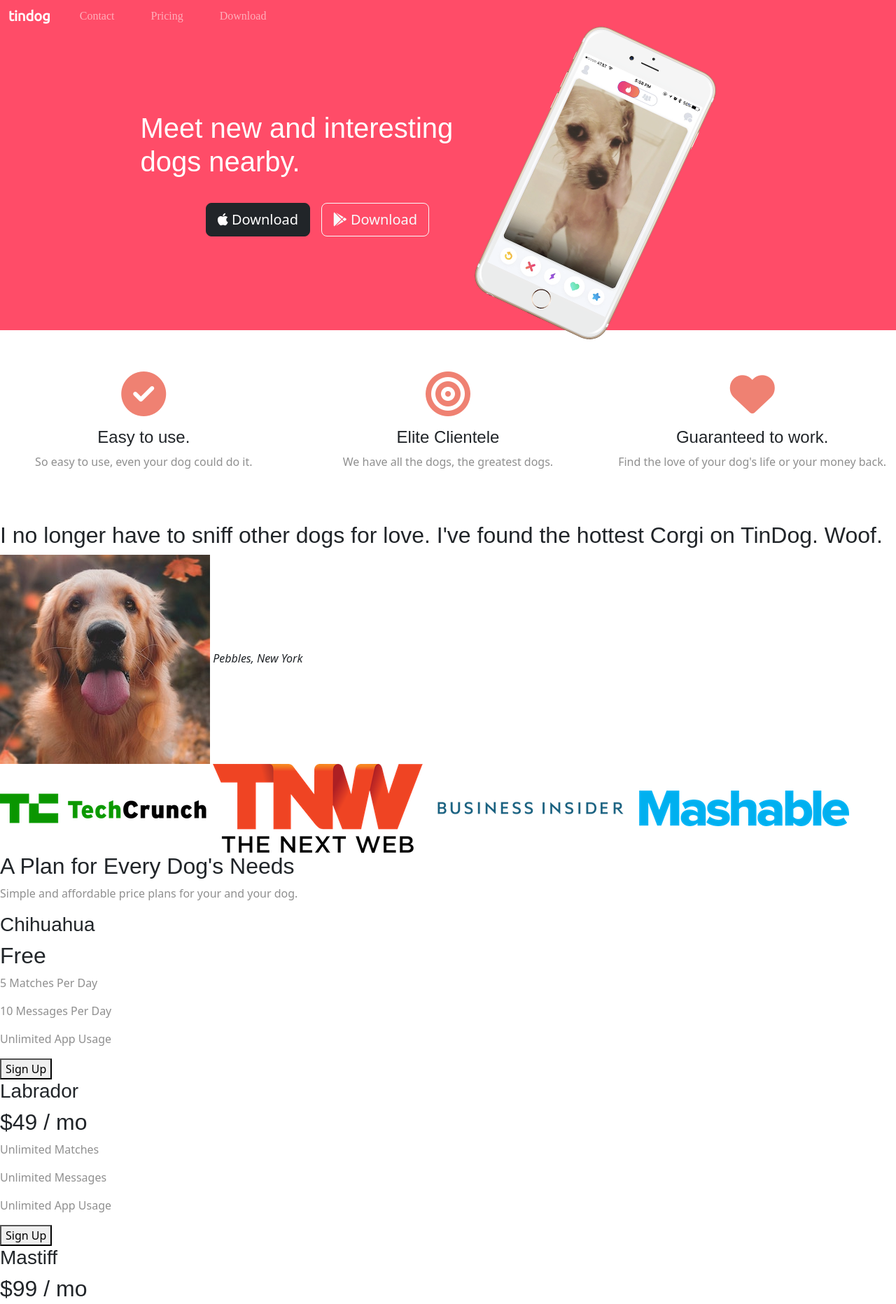
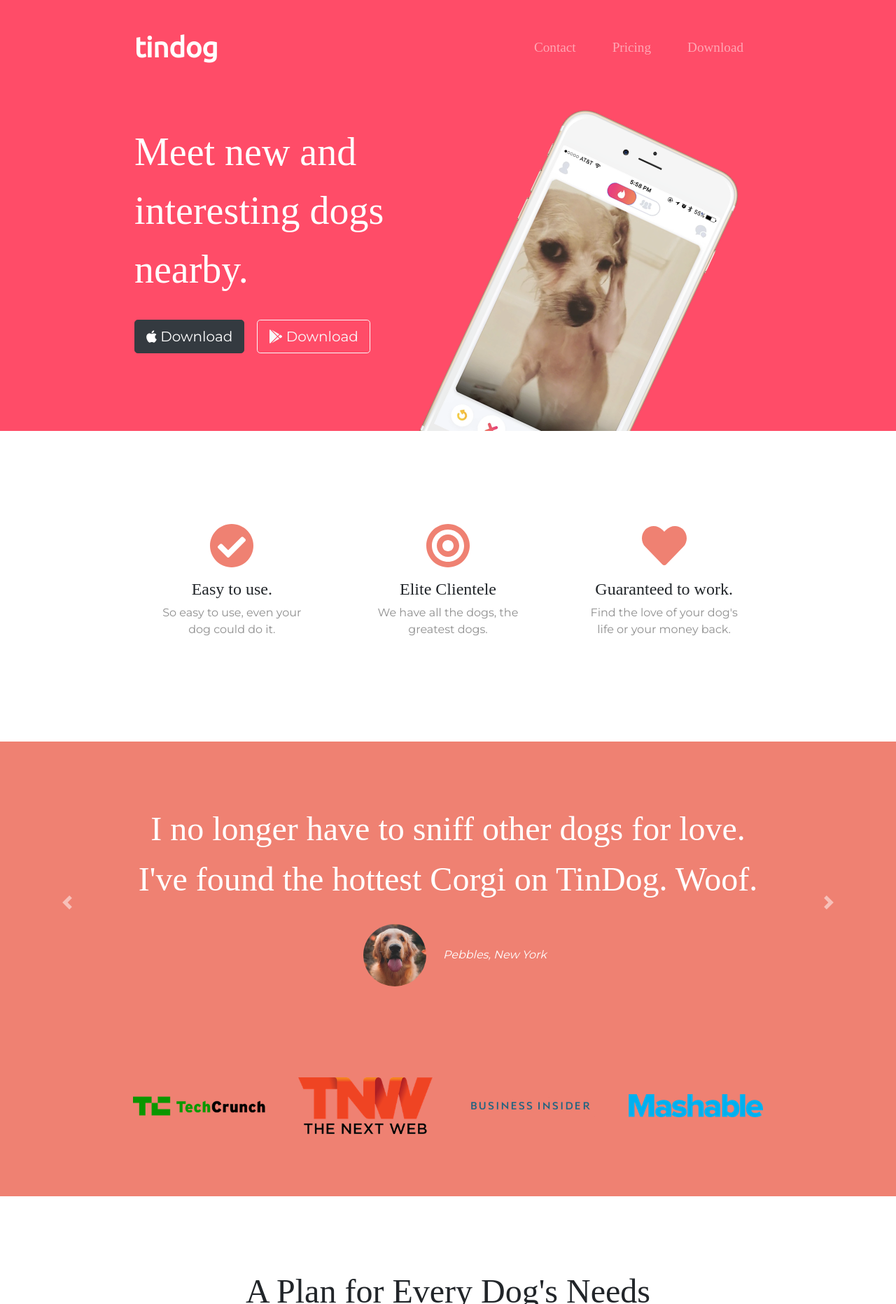
Before and after one commit to jasonnmnd/tindog, a plain HTML site: page index.html in a window 1280 px wide. Shown: the part 5-1869 px from the top of the page at 70% size. Drawn offline with nearby package versions, Linux system fonts and the light colour scheme.

Commit message:
rest of tindog website

```diff
--- a/css/styles.css
+++ b/css/styles.css
@@ -1,62 +1,60 @@
+
 body {
     font-family: "Montserrat";
     text-align: center;
   }
-#title {
-    background-color: #ff4c68;
-    color: #fff;
-    text-align: left;
-}
 
-h1 {
-    font-size: 3rem;
-    line-height: 1.5;
-    font-weight: bolder;
-}
-
-h3 {
-    font-size: 1.5rem;
-    font-weight: 500px;
+  h1, h2, h3, h4, h5, h6 {
+    font-family: "Montserrat-Bold";
   }
 
   p {
     color: #8f8f8f;
   }
 
-h1, h2, h3, h4, h5, h6 {
-    font-family: 'Montserrat-Bold', sans-serif;
+  /* Headings */
+
+  .big-heading {
+    font-family: "Montserrat-Black";
+    font-size: 3.5rem;
+    line-height: 1.5;
   }
 
-.container-fluid{
-    padding: 0% 15%;
+  .section-heading {
+    font-size: 3rem;
+    line-height: 1.5;
   }
 
-.center-buttons {
-    display: flex;
-    flex-direction: row;
-    align-items: center;
-    justify-content: center;
-}
-.center-row {
-    display: flex;
-    flex-direction: row;
-    align-items: center;
-    justify-content: center;
-    padding-left: 15%;
+  /* Containers */
+
+  .container-fluid{
+    padding: 7% 15%;
   }
 
-/* Nav Bar */
+  /* Sections */
+
+  .colored-section {
+    background-color: #ff4c68;
+    color: #fff;
+  }
+
+  .white-section {
+    background-color: #fff;
+  }
+
+  /* Navigation Bar */
+
+  .navbar {
+    padding: 0 0 4.5rem;
+  }
+
   .navbar-brand {
     font-family: "Ubuntu";
     font-size: 2.5rem;
     font-weight: bold;
   }
 
-.navbar {
-    padding-bottom: 4.5rem;
-}
-
-.nav-item{
+  .nav-item {
     padding: 0 18px;
   }
 
@@ -65,31 +63,34 @@ h1, h2, h3, h4, h5, h6 {
     font-family: "Montserrat-Light";
   }
 
+  /* Buttons */
+
   .download-button {
     margin: 5% 3% 5% 0;
   }
 
+  /* Title Section */
+
+  #title {
+    background-color: #ff4c68;
+    color: #fff;
+    text-align: left;
+  }
+
+  #title .container-fluid {
+    padding: 3% 15% 7%;
+  }
+
   /* Title Image */
+
   .title-image {
-    width:40%;
+    width: 60%;
     transform: rotate(25deg);
-    /* position: absolute; */
+    position: absolute;
     right: 30%;
   }
 
-/* Features */
-.white-section {
-    background-color: #fff;
-}
-
-.feature-box {
-    padding: 4.5%;
-    /* display: flex;
-    flex-direction: column; */
-    /* align-items: center; */
-    /* justify-content: center; */
-    text-align: center;
-}
+  /* Features Section */
 
   #features {
     position: relative;
@@ -97,6 +98,10 @@ h1, h2, h3, h4, h5, h6 {
 
   .feature-title {
     font-size: 1.5rem;
+  }
+
+  .feature-box {
+    padding: 4.5%;
   }
 
   .icon {
@@ -107,3 +112,68 @@ h1, h2, h3, h4, h5, h6 {
   .icon:hover {
     color: #ff4c68;
   }
+
+  /* Testimonial Section */
+
+  #testimonials {
+    background-color: #ef8172;
+  }
+
+  .testimonial-text {
+    font-size: 3rem;
+    line-height: 1.5;
+  }
+
+  .testimonial-image {
+    width: 10%;
+    border-radius: 100%;
+    margin: 20px;
+  }
+
+
+  #press {
+    background-color: #ef8172;
+    padding-bottom: 3%;
+  }
+
+  .press-logo {
+    width: 15%;
+    margin: 20px 20px 50px;
+  }
+
+  /* Pricing Section */
+
+  #pricing {
+    padding: 100px;
+  }
+
+  .price-text {
+    font-size: 3rem;
+    line-height: 1.5;
+  }
+
+  .pricing-column {
+    padding: 3% 2%;
+  }
+
+  /* CTA Section */
+
+
+  /* Footer Section */
+
+
+  .social-icon {
+    margin: 20px 10px;
+  }
+
+  @media (max-width: 1028px) {
+
+    #title {
+      text-align: center;
+    }
+
+    .title-image {
+      position: static;
+      transform: rotate(0);
+    }
+  }
--- a/index.html
+++ b/index.html
@@ -4,16 +4,27 @@
 <head>
   <meta charset="utf-8">
   <title>TinDog</title>
-  <link href="https://fonts.googleapis.com/css2?family=Montserrat&family=Ubuntu&display=swap" rel="stylesheet">
+
+  <!-- Google Fonts -->
+  <link href="https://fonts.googleapis.com/css?family=Montserrat|Ubuntu" rel="stylesheet">
+
+  <!-- CSS Stylesheets -->
+  <link rel="stylesheet" href="https://maxcdn.bootstrapcdn.com/bootstrap/4.0.0/css/bootstrap.min.css" integrity="sha384-Gn5384xqQ1aoWXA+058RXPxPg6fy4IWvTNh0E263XmFcJlSAwiGgFAW/dAiS6JXm" crossorigin="anonymous">
   <link rel="stylesheet" href="css/styles.css">
-  <link href="https://cdn.jsdelivr.net/npm/bootstrap@5.2.0/dist/css/bootstrap.min.css" rel="stylesheet" integrity="sha384-gH2yIJqKdNHPEq0n4Mqa/HGKIhSkIHeL5AyhkYV8i59U5AR6csBvApHHNl/vI1Bx" crossorigin="anonymous">
-  <script src="https://cdn.jsdelivr.net/npm/bootstrap@5.2.0/dist/js/bootstrap.bundle.min.js" integrity="sha384-A3rJD856KowSb7dwlZdYEkO39Gagi7vIsF0jrRAoQmDKKtQBHUuLZ9AsSv4jD4Xa" crossorigin="anonymous"></script>
-  <script src="https://kit.fontawesome.com/32c084315d.js" crossorigin="anonymous"></script>
+
+  <!-- Font Awesome -->
+  <script defer src="https://use.fontawesome.com/releases/v5.0.7/js/all.js"></script>
+
+  <!-- Bootstrap Scripts -->
+  <script src="https://code.jquery.com/jquery-3.2.1.slim.min.js" integrity="sha384-KJ3o2DKtIkvYIK3UENzmM7KCkRr/rE9/Qpg6aAZGJwFDMVNA/GpGFF93hXpG5KkN" crossorigin="anonymous"></script>
+  <script src="https://cdnjs.cloudflare.com/ajax/libs/popper.js/1.12.9/umd/popper.min.js" integrity="sha384-ApNbgh9B+Y1QKtv3Rn7W3mgPxhU9K/ScQsAP7hUibX39j7fakFPskvXusvfa0b4Q" crossorigin="anonymous"></script>
+  <script src="https://maxcdn.bootstrapcdn.com/bootstrap/4.0.0/js/bootstrap.min.js" integrity="sha384-JZR6Spejh4U02d8jOt6vLEHfe/JQGiRRSQQxSfFWpi1MquVdAyjUar5+76PVCmYl" crossorigin="anonymous"></script>
 </head>
 
 <body>
 
-  <section id="title">
+  <section class="colored-section" id="title">
+
     <div class="container-fluid">
 
       <!-- Nav Bar -->
@@ -46,46 +57,18 @@
 
       <!-- Title -->
 
-      <div class="row center-row">
+      <div class="row">
+
         <div class="col-lg-6">
           <h1 class="big-heading">Meet new and interesting dogs nearby.</h1>
-          <div class="center-buttons">
           <button type="button" class="btn btn-dark btn-lg download-button"><i class="fab fa-apple"></i> Download</button>
           <button type="button" class="btn btn-outline-light btn-lg download-button"><i class="fab fa-google-play"></i> Download</button>
-          </div>
         </div>
 
         <div class="col-lg-6">
           <img class="title-image" src="images/iphone6.png" alt="iphone-mockup">
         </div>
-      </div>
 
-    </div>
-  </section>
-
-
-  <!-- Features -->
-
-  <section id="white-section features">
-
-    <div class="row">
-
-      <div class="feature-box col-md-4">
-        <i class="icon fa-solid fa-circle-check fa-4x"></i>
-        <h3 class="feature-title">Easy to use.</h3>
-        <p>So easy to use, even your dog could do it.</p>
-      </div>
-
-      <div class="feature-box col-md-4">
-        <i class="icon fa-solid fa-bullseye fa-4x"></i>
-        <h3 class="feature-title">Elite Clientele</h3>
-        <p>We have all the dogs, the greatest dogs.</p>
-      </div>
-
-      <div class="feature-box col-md-4">
-        <i class="icon fa-solid fa-heart fa-4x"></i>
-        <h3 class="feature-title">Guaranteed to work.</h3>
-      <p>Find the love of your dog's life or your money back.</p>
       </div>
 
     </div>
@@ -93,84 +76,162 @@
   </section>
 
 
+  <!-- Features -->
+
+  <section class="white-section" id="features">
+
+    <div class="container-fluid">
+
+      <div class="row">
+        <div class="feature-box col-md-4">
+          <i class="icon fas fa-check-circle fa-4x"></i>
+          <h3 class="feature-title">Easy to use.</h3>
+          <p>So easy to use, even your dog could do it.</p>
+        </div>
+
+        <div class="feature-box col-md-4">
+          <i class="icon fas fa-bullseye fa-4x"></i>
+          <h3 class="feature-title">Elite Clientele</h3>
+          <p>We have all the dogs, the greatest dogs.</p>
+        </div>
+
+        <div class="feature-box col-md-4">
+          <i class="icon fas fa-heart fa-4x"></i>
+          <h3 class="feature-title">Guaranteed to work.</h3>
+          <p>Find the love of your dog's life or your money back.</p>
+        </div>
+      </div>
+
+
+    </div>
+  </section>
+
+
   <!-- Testimonials -->
 
-  <section id="testimonials">
+  <section class="colored-section" id="testimonials">
 
-    <h2>I no longer have to sniff other dogs for love. I've found the hottest Corgi on TinDog. Woof.</h2>
-    <img src="images/dog-img.jpg" alt="dog-profile">
+    <div id="testimonial-carousel" class="carousel slide" data-ride="false">
+      <div class="carousel-inner">
+        <div class="carousel-item active container-fluid">
+          <h2 class="testimonial-text">I no longer have to sniff other dogs for love. I've found the hottest Corgi on TinDog. Woof.</h2>
+          <img class="testimonial-image" src="images/dog-img.jpg" alt="dog-profile">
           <em>Pebbles, New York</em>
-
-    <!-- <h2 class="testimonial-text">My dog used to be so lonely, but with TinDog's help, they've found the love of their life. I think.</h2>
+        </div>
+        <div class="carousel-item container-fluid">
+          <h2 class="testimonial-text">My dog used to be so lonely, but with TinDog's help, they've found the love of their life. I think.</h2>
           <img class="testimonial-image" src="images/lady-img.jpg" alt="lady-profile">
-    <em>Beverly, Illinois</em> -->
+          <em>Beverly, Illinois</em>
+        </div>
+      </div>
+      <a class="carousel-control-prev" href="#testimonial-carousel" role="button" data-slide="prev">
+    <span class="carousel-control-prev-icon"></span>
+      </a>
+      <a class="carousel-control-next" href="#testimonial-carousel" role="button" data-slide="next">
+    <span class="carousel-control-next-icon"></span>
+      </a>
+    </div>
 
   </section>
 
 
   <!-- Press -->
 
-  <section id="press">
-    <img src="images/techcrunch.png" alt="tc-logo">
-    <img src="images/tnw.png" alt="tnw-logo">
-    <img src="images/bizinsider.png" alt="biz-insider-logo">
-    <img src="images/mashable.png" alt="mashable-logo">
+  <section class="colored-section" id="press">
+    <img class="press-logo" src="images/techcrunch.png" alt="tc-logo">
+    <img class="press-logo" src="images/tnw.png" alt="tnw-logo">
+    <img class="press-logo" src="images/bizinsider.png" alt="biz-insider-logo">
+    <img class="press-logo" src="images/mashable.png" alt="mashable-logo">
 
   </section>
 
 
   <!-- Pricing -->
 
-  <section id="pricing">
+  <section class="white-section" id="pricing">
 
-    <h2>A Plan for Every Dog's Needs</h2>
+    <h2 class="section-heading">A Plan for Every Dog's Needs</h2>
     <p>Simple and affordable price plans for your and your dog.</p>
 
+    <div class="row">
 
+      <div class="pricing-column col-lg-4 col-md-6">
+        <div class="card">
+          <div class="card-header">
             <h3>Chihuahua</h3>
-    <h2>Free</h2>
+          </div>
+          <div class="card-body">
+            <h2 class="price-text">Free</h2>
             <p>5 Matches Per Day</p>
             <p>10 Messages Per Day</p>
             <p>Unlimited App Usage</p>
-    <button type="button">Sign Up</button>
+            <button class="btn btn-lg btn-block btn-outline-dark" type="button">Sign Up</button>
+          </div>
+        </div>
+      </div>
 
-
+      <div class="pricing-column col-lg-4 col-md-6">
+        <div class="card">
+          <div class="card-header">
             <h3>Labrador</h3>
-    <h2>$49 / mo</h2>
+          </div>
+          <div class="card-body">
+            <h2 class="price-text">$49 / mo</h2>
             <p>Unlimited Matches</p>
             <p>Unlimited Messages</p>
             <p>Unlimited App Usage</p>
-    <button type="button">Sign Up</button>
+            <button class="btn btn-lg btn-block btn-dark" type="button">Sign Up</button>
+          </div>
+        </div>
+      </div>
 
-
+      <div class="pricing-column col-lg-4">
+        <div class="card">
+          <div class="card-header">
             <h3>Mastiff</h3>
-    <h2>$99 / mo</h2>
+          </div>
+          <div class="card-body">
+            <h2 class="price-text">$99 / mo</h2>
             <p>Pirority Listing</p>
             <p>Unlimited Matches</p>
             <p>Unlimited Messages</p>
             <p>Unlimited App Usage</p>
-    <button type="button">Sign Up</button>
+            <button class="btn btn-lg btn-block btn-dark" type="button">Sign Up</button>
+
+          </div>
+        </div>
+      </div>
+
+
+
+    </div>
 
   </section>
 
 
   <!-- Call to Action -->
 
-  <section id="cta">
+  <section class="colored-section" id="cta">
 
-    <h3>Find the True Love of Your Dog's Life Today.</h3>
-    <button type="button">Download</button>
-    <button type="button">Download</button>
+    <div class="container-fluid">
 
+      <h3 class="big-heading">Find the True Love of Your Dog's Life Today.</h3>
+      <button class="download-button btn btn-lg btn-dark" type="button"><i class="fab fa-apple"></i> Download</button>
+      <button class="download-button btn btn-lg brn-light" type="button"><i class="fab fa-google-play"></i> Download</button>
+    </div>
   </section>
 
 
   <!-- Footer -->
 
-  <footer id="footer">
-
-    <p>© Copyright TinDog</p>
-
+  <footer class="white-section" id="footer">
+    <div class="container-fluid">
+      <i class="social-icon fab fa-facebook-f"></i>
+      <i class="social-icon fab fa-twitter"></i>
+      <i class="social-icon fab fa-instagram"></i>
+      <i class="social-icon fas fa-envelope"></i>
+      <p>© Copyright 2018 TinDog</p>
+    </div>
   </footer>
 
 
```
Lines whose indentation alone changed are shown as unchanged.
